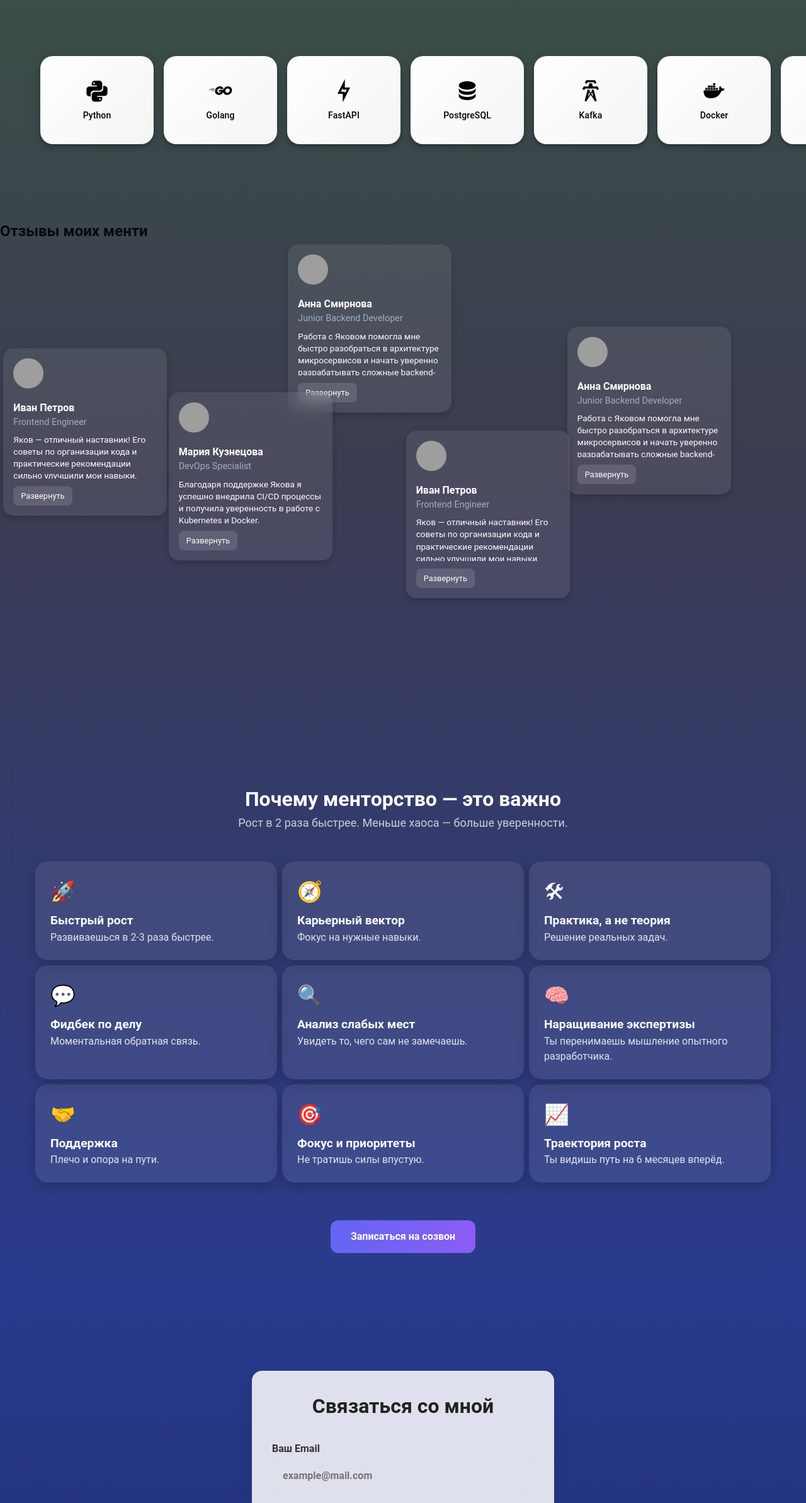
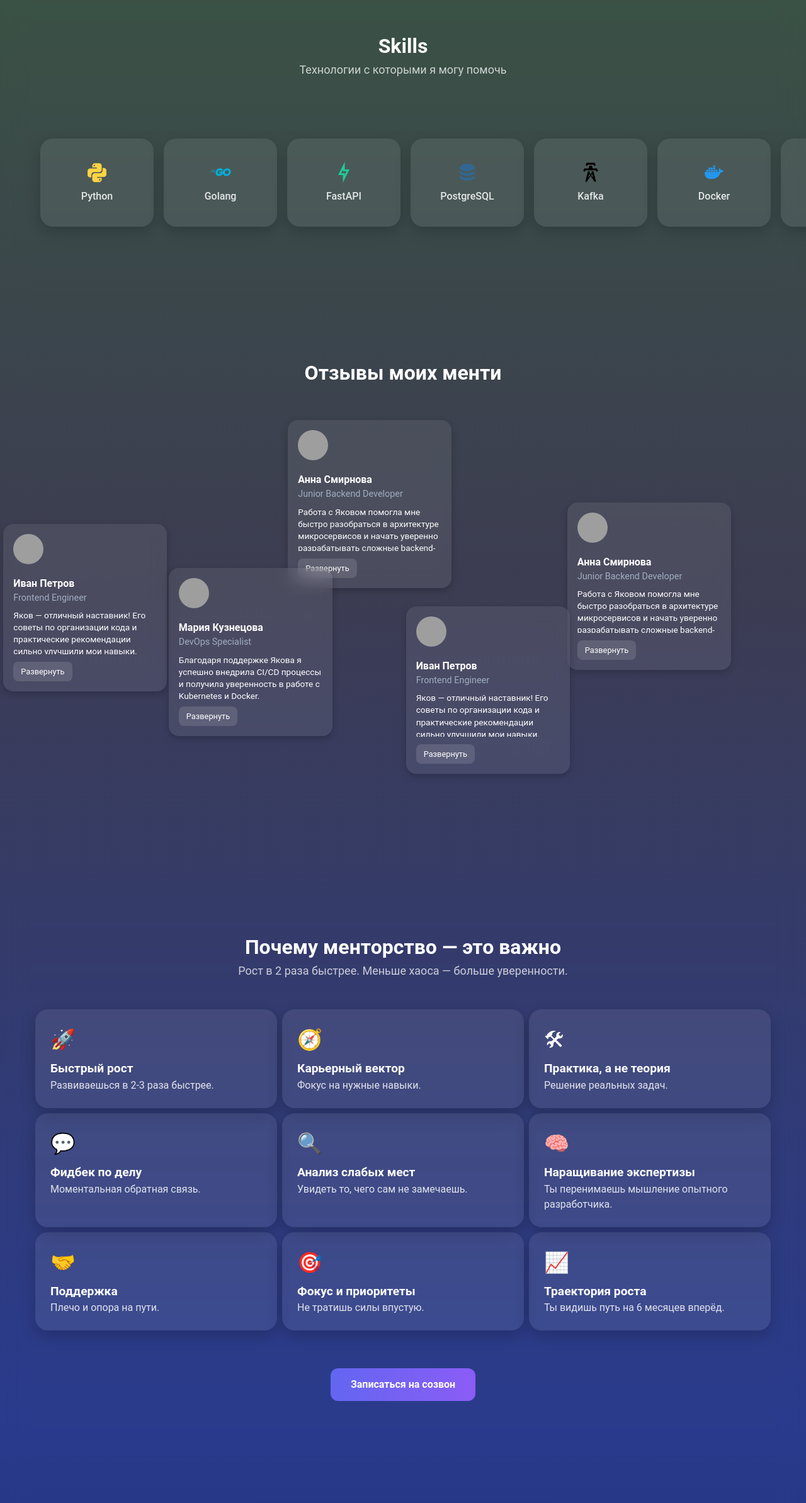
Before and after one commit to Yakov-Varnaev/personal, a Nuxt app: page / in a window 1280 px wide. Shown: the part 5631-8018 px from the top of the page at 63% size. Built offline with nearby package versions, Linux system fonts and the light colour scheme; grey boxes are pictures that could not be loaded.

Commit message:
feat: better ui

```diff
--- a/components/ContactSection.vue
+++ b/components/ContactSection.vue
@@ -67,81 +67,93 @@ function submitForm() {
   display: flex;
   justify-content: center;
   align-items: center;
-  padding: 48px 24px;
-  /* background: linear-gradient(to bottom, #39597a 0%, #2c5364 100%); */
+  padding: 80px 24px;
+  backdrop-filter: blur(20px);
+  color: white;
 }
 
 .contact-content {
-  max-width: 480px;
+  max-width: 520px;
   width: 100%;
-  background: rgba(255 255 255 / 0.85);
-  backdrop-filter: blur(6px);
-  border-radius: 16px;
-  padding: 32px 32px 40px;
-  box-shadow: 0 8px 24px rgba(0, 0, 0, 0.08);
+  background: rgba(255, 255, 255, 0.08);
+  backdrop-filter: blur(16px);
+  border-radius: 20px;
+  padding: 40px 32px;
+  box-shadow: 0 8px 24px rgba(0, 0, 0, 0.2);
   text-align: center;
+  transition: all 0.4s ease;
 }
 
 .section-title {
   font-weight: 700;
   font-size: 2rem;
   margin-bottom: 32px;
-  color: #222;
+  color: rgba(255, 255, 255, 0.95);
 }
 
 .contact-form label {
   display: block;
-  margin-bottom: 16px;
+  margin-bottom: 20px;
   font-weight: 600;
-  color: #333;
+  color: rgba(255, 255, 255, 0.85);
   text-align: left;
+  font-size: 1rem;
 }
 
 .contact-form input,
 .contact-form textarea {
   width: 100%;
   padding: 12px 16px;
-  border-radius: 12px;
-  border: 1px solid #ddd;
+  border-radius: 14px;
+  border: none;
   font-size: 1rem;
-  transition: border-color 0.3s ease;
-  resize: vertical;
-  margin-top: 6px;
+  background: rgba(255, 255, 255, 0.06);
+  color: rgba(255, 255, 255, 0.95);
+  backdrop-filter: blur(12px);
+  transition: all 0.3s ease;
+  margin-top: 8px;
+}
+
+.contact-form input::placeholder,
+.contact-form textarea::placeholder {
+  color: rgba(255, 255, 255, 0.5);
 }
 
 .contact-form input:focus,
 .contact-form textarea:focus {
   outline: none;
-  border-color: #4f46e5;
+  border: 1px solid #8b5cf6;
+  background: rgba(255, 255, 255, 0.1);
 }
 
 .contact-form button {
   margin-top: 28px;
   width: 100%;
   padding: 14px 0;
-  background-color: #4f46e5;
+  background: linear-gradient(to right, #6366f1, #8b5cf6);
   color: white;
   border: none;
-  border-radius: 12px;
+  border-radius: 14px;
   font-weight: 700;
-  font-size: 1.15rem;
+  font-size: 1.1rem;
   cursor: pointer;
-  transition: background-color 0.3s ease;
+  transition: background 0.3s ease;
 }
 
 .contact-form button:hover {
-  background-color: #4338ca;
+  background: linear-gradient(to right, #7c3aed, #6d28d9);
 }
 
 .contacts-info {
-  margin-top: 28px;
+  margin-top: 36px;
   font-size: 1rem;
-  color: #444;
+  color: rgba(255, 255, 255, 0.8);
 }
 
 .contacts-info a {
-  color: #4f46e5;
+  color: #a78bfa;
   text-decoration: none;
+  transition: color 0.3s ease;
 }
 
 .contacts-info a:hover {
@@ -152,77 +164,47 @@ function submitForm() {
   display: flex;
   flex-direction: column;
   align-items: center;
-  gap: 8px;
-  margin-top: 12px;
+  gap: 10px;
+  margin-top: 16px;
 }
 
 .telegram a {
   display: inline-flex;
   align-items: center;
   gap: 6px;
-  color: #4f46e5;
-  text-decoration: none;
   font-weight: 500;
-}
-
-.telegram a:hover {
-  text-decoration: underline;
 }
 
 .telegram-icon {
   width: 20px;
   height: 20px;
-  display: inline-block;
 }
 
-.telegram-link {
-  display: inline-flex;
-  align-items: center;
-  color: #4f46e5;
-  text-decoration: none;
-}
-
-.telegram-link:hover {
-  text-decoration: underline;
-}
-
-/* Dark theme support */
+/* Dark mode override */
 :deep(.v-theme--dark) .contact-content {
-  background: rgba(30 30 30 / 0.85);
-  color: #eee;
+  background: rgba(30, 30, 30, 0.85);
+  color: rgba(255, 255, 255, 0.95);
   box-shadow: 0 8px 24px rgba(0, 0, 0, 0.6);
-}
-
-:deep(.v-theme--dark) .contact-form label {
-  color: #ddd;
 }
 
 :deep(.v-theme--dark) .contact-form input,
 :deep(.v-theme--dark) .contact-form textarea {
-  background: #222;
-  border: 1px solid #444;
+  background: rgba(255, 255, 255, 0.06);
   color: #eee;
 }
 
 :deep(.v-theme--dark) .contact-form input:focus,
 :deep(.v-theme--dark) .contact-form textarea:focus {
   border-color: #a78bfa;
+  background: rgba(255, 255, 255, 0.1);
 }
 
 :deep(.v-theme--dark) .contact-form button {
-  background-color: #a78bfa;
+  background: linear-gradient(to right, #8b5cf6, #a78bfa);
   color: #222;
 }
 
 :deep(.v-theme--dark) .contact-form button:hover {
-  background-color: #7c3aed;
-}
-
-:deep(.v-theme--dark) .contacts-info {
-  color: #ccc;
-}
-
-:deep(.v-theme--dark) .contacts-info a {
-  color: #a78bfa;
+  background: linear-gradient(to right, #7c3aed, #6d28d9);
 }
 </style>
--- a/components/ReviewSection.vue
+++ b/components/ReviewSection.vue
@@ -1,6 +1,6 @@
 <template>
   <section class="review-section">
-    <h2>Отзывы моих менти</h2>
+    <h2 class="title">Отзывы моих менти</h2>
     <div class="review-container" ref="containerRef">
       <div
         v-for="(review, index) in reviews"
@@ -254,9 +254,18 @@ const getNodeStyle = (index) => {
 
 <style scoped>
 .review-section {
-  min-height: 100vh;
+  padding: 80px 0;
+  min-height: 90vh;
   position: relative;
   overflow: hidden;
+}
+
+.title {
+  font-size: 2rem;
+  font-weight: 700;
+  text-align: center;
+  margin-bottom: 48px;
+  color: white;
 }
 
 .review-container {
--- a/components/SkillsSection.vue
+++ b/components/SkillsSection.vue
@@ -1,5 +1,9 @@
 <template>
-  <section class="skills-section" id="skills">
+  <section class="skills-section">
+    <div class="title-block">
+      <h2 class="title">Skills</h2>
+      <p class="subtitle">Технологии с которыми я могу помочь</p>
+    </div>
     <div
       class="auto-slider"
       @mouseenter="pauseScroll"
@@ -7,21 +11,16 @@
     >
       <div class="slider-track" ref="track">
         <div
-          class="slide"
           v-for="(skill, index) in duplicatedSkills"
           :key="index"
+          class="slide"
         >
-          <v-card
-            class="skill-card d-flex flex-column align-center justify-center"
-            elevation="6"
-            width="180"
-            height="140"
-          >
-            <v-icon size="40" class="mb-2">{{ skill.icon }}</v-icon>
-            <div class="text-subtitle-2 font-weight-medium">
-              {{ skill.name }}
-            </div>
-          </v-card>
+          <div class="skill-card">
+            <v-icon size="36" class="icon" :style="{ color: skill.color }">
+              {{ skill.icon }}
+            </v-icon>
+            <div class="skill-name">{{ skill.name }}</div>
+          </div>
         </div>
       </div>
     </div>
@@ -32,42 +31,30 @@
 import { ref, onMounted, onUnmounted } from "vue";
 
 const skills = [
-  { name: "Python", icon: "mdi-language-python" },
-  { name: "Golang", icon: "mdi-language-go" },
-  { name: "FastAPI", icon: "mdi-lightning-bolt-outline" },
-  { name: "PostgreSQL", icon: "mdi-database" },
-  { name: "Kafka", icon: "mdi-transmission-tower" },
-  { name: "Docker", icon: "mdi-docker" },
-  { name: "Kubernetes", icon: "mdi-kubernetes" },
-  { name: "Redis", icon: "mdi-database-outline" },
+  { name: "Python", icon: "mdi-language-python", color: "#FFD343" },
+  { name: "Golang", icon: "mdi-language-go", color: "#00ADD8" },
+  { name: "FastAPI", icon: "mdi-lightning-bolt-outline", color: "#20C997" },
+  { name: "PostgreSQL", icon: "mdi-database", color: "#336791" },
+  { name: "Kafka", icon: "mdi-transmission-tower", color: "#000000" },
+  { name: "Docker", icon: "mdi-docker", color: "#2496ED" },
+  { name: "Kubernetes", icon: "mdi-kubernetes", color: "#326CE5" },
+  { name: "Redis", icon: "mdi-database-outline", color: "#DC382D" },
 ];
 
-// Дублируем 1 раз, чтобы был запас для плавного перехода
 const duplicatedSkills = [...skills, ...skills];
 
 const track = ref(null);
 let animationFrame;
 let isPaused = false;
-let scrollSpeed = 0.7;
-
-const isScrolling = ref(false);
 
 const scroll = () => {
-  if (!track.value || isPaused) {
-    isScrolling.value = false;
-    return;
-  }
+  if (!track.value || isPaused) return;
 
-  isScrolling.value = true;
-  track.value.scrollLeft += scrollSpeed;
+  track.value.scrollLeft += 0.7;
 
-  const scrollWidth = track.value.scrollWidth / 2;
-  if (track.value.scrollLeft >= scrollWidth) {
-    track.value.style.scrollBehavior = "auto";
-    track.value.scrollLeft -= scrollWidth;
-    requestAnimationFrame(() => {
-      if (track.value) track.value.style.scrollBehavior = "smooth";
-    });
+  const halfScroll = track.value.scrollWidth / 2;
+  if (track.value.scrollLeft >= halfScroll) {
+    track.value.scrollLeft -= halfScroll;
   }
 
   animationFrame = requestAnimationFrame(scroll);
@@ -78,35 +65,55 @@ const pauseScroll = () => {
 };
 
 const resumeScroll = () => {
+  if (!isPaused) return;
   isPaused = false;
-  if (!isScrolling.value) {
-    scroll();
-  }
+  animationFrame = requestAnimationFrame(scroll);
 };
 
 onMounted(() => {
-  if (track.value) {
-    track.value.scrollLeft = 0;
-    track.value.style.scrollBehavior = "smooth";
-    animationFrame = requestAnimationFrame(scroll);
-  }
+  animationFrame = requestAnimationFrame(scroll);
 });
 
-onUnmounted(() => cancelAnimationFrame(animationFrame));
+onUnmounted(() => {
+  cancelAnimationFrame(animationFrame);
+});
 </script>
 
 <style scoped>
+.skills-section {
+  padding: 80px 0;
+  backdrop-filter: blur(20px);
+  overflow: hidden;
+  position: relative;
+  color: white;
+}
+
+.title-block {
+  text-align: center;
+  margin-bottom: 48px;
+}
+
+.title {
+  font-size: 2rem;
+  font-weight: 700;
+}
+
+.subtitle {
+  font-size: 1.125rem;
+  color: rgba(255, 255, 255, 0.75);
+}
+
 .auto-slider {
   overflow: hidden;
   width: 100%;
-  padding: 32px 0;
+  padding: 16px 0;
 }
 
 .slider-track {
   display: flex;
   flex-wrap: nowrap;
   gap: 16px;
-  padding: 24px 64px;
+  padding: 32px 64px;
   overflow-x: scroll;
   scrollbar-width: none;
   scroll-behavior: smooth;
@@ -121,54 +128,42 @@ onUnmounted(() => cancelAnimationFrame(animationFrame));
 }
 
 .skill-card {
-  background: linear-gradient(
-    135deg,
-    rgba(255, 255, 255, 0.85),
-    rgba(240, 240, 240, 0.7)
-  );
-  backdrop-filter: blur(8px);
+  width: 180px;
+  height: 140px;
+  background: rgba(255, 255, 255, 0.08);
+  backdrop-filter: blur(16px);
   border-radius: 20px;
-  box-shadow: 0 8px 24px rgba(0, 0, 0, 0.12);
-  transition:
-    transform 0.3s ease,
-    box-shadow 0.3s ease;
-  color: #333;
+  padding: 24px;
+  box-shadow: 0 8px 24px rgba(0, 0, 0, 0.2);
+  transition: all 0.4s ease;
+  cursor: pointer;
+  display: flex;
+  flex-direction: column;
+  align-items: center;
+  justify-content: center;
+  text-align: center;
 }
 
 .skill-card:hover {
-  transform: translateY(-6px);
-  box-shadow: 0 16px 40px rgba(0, 0, 0, 0.2);
+  transform: translateY(-4px);
+  box-shadow: 0 12px 32px rgba(0, 0, 0, 0.3);
 }
 
-/* Dark theme */
-:deep(.v-theme--dark) .skill-card {
-  background: linear-gradient(
-    135deg,
-    rgba(30, 30, 30, 0.9),
-    rgba(50, 50, 50, 0.65)
-  );
-  color: #eee;
-  box-shadow: 0 8px 24px rgba(0, 0, 0, 0.6);
-}
-:deep(.v-theme--dark) .skill-card:hover {
-  box-shadow: 0 16px 40px rgba(0, 0, 0, 0.8);
+.icon {
+  font-size: 2rem;
+  margin-bottom: 8px;
 }
 
-.skills-section {
-  padding: 64px 0;
-  /* background: linear-gradient(to bottom, #203a43 0%, #2c5364 100%); */
-  transition: background 0.6s ease;
-  color: white;
+.skill-name {
+  font-size: 1rem;
+  font-weight: 500;
+  color: rgba(255, 255, 255, 0.85);
 }
 
-:deep(.v-theme--light) .skills-section {
-  background: linear-gradient(to bottom, #c3cfe2, #f5f7fa);
-  color: #222;
-}
-
-.auto-slider {
-  overflow: hidden;
-  width: 100%;
-  padding: 32px 0;
+/* Dark mode override */
+:deep(.v-theme--dark) .skill-card {
+  background: rgba(30, 30, 30, 0.85);
+  backdrop-filter: blur(20px);
+  color: rgba(255, 255, 255, 0.9);
 }
 </style>
```
